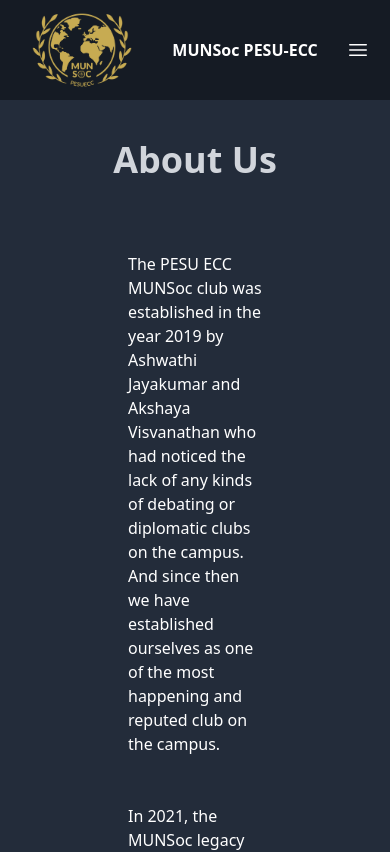
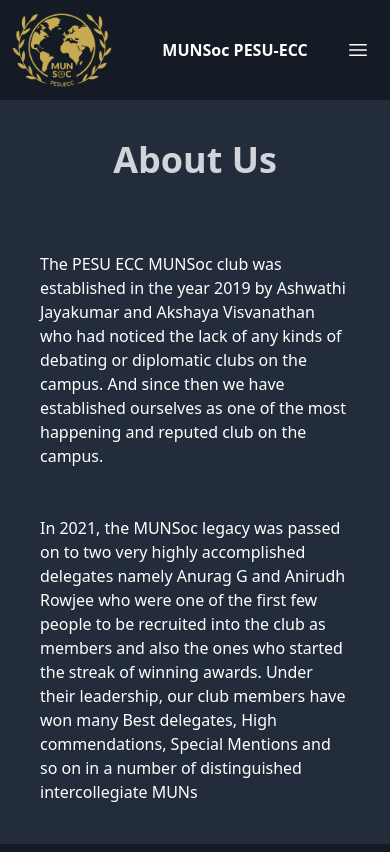
Before and after one commit to MUNSoc-PESUECC/MUNSocWebsite, a SvelteKit app: page /about in a window 390 px wide. Shown: the top 852 px of the page. Built offline with nearby package versions, Linux system fonts and the light colour scheme.

Commit message:
optimised for mobile

```diff
--- a/src/routes/+layout.svelte
+++ b/src/routes/+layout.svelte
@@ -18,7 +18,7 @@
 
 
 	<nav
-        class="pl-5 pr-5 md:flex md:justify-between md:items-center bg-navbar-slate">
+        class="pr-5 md:pl-5 md:pr-5 md:flex md:justify-between md:items-center bg-navbar-slate">
         <div class="flex items-center justify-between">
             <a
             class=""
--- a/src/routes/about/+page.svelte
+++ b/src/routes/about/+page.svelte
@@ -11,10 +11,10 @@
     <title>MUNSoc PESU-ECC | ABOUT</title>
     <body class = "bg-body-slate prose prose-invert">
         <h1 class="p-10 text-center">About Us</h1>
-        <h4 class = "pr-32 pl-32">
+        <h4 class = "md:pr-32 md:pl-32 pr-10 pl-10">
             The PESU ECC MUNSoc club was established in the year 2019 by Ashwathi Jayakumar and Akshaya Visvanathan who had noticed the lack of any kinds of debating or diplomatic clubs on the campus. And since then we have established ourselves as one of the most happening and reputed club on the campus.
         </h4>
-        <h4 class = "pt-10 pb-10 pr-32 pl-32">
+        <h4 class = "pt-10 pb-10 md:pr-32 md:pl-32 pr-10 pl-10">
             In 2021, the MUNSoc legacy was passed on to two very highly accomplished delegates namely Anurag G and Anirudh Rowjee who were one of the first few people to be recruited into the club as members and also the ones who started the streak of winning awards. Under their leadership, our club members have won many Best delegates, High commendations, Special Mentions and so on in a number of distinguished intercollegiate MUNs
         </h4>
     </body>
```
